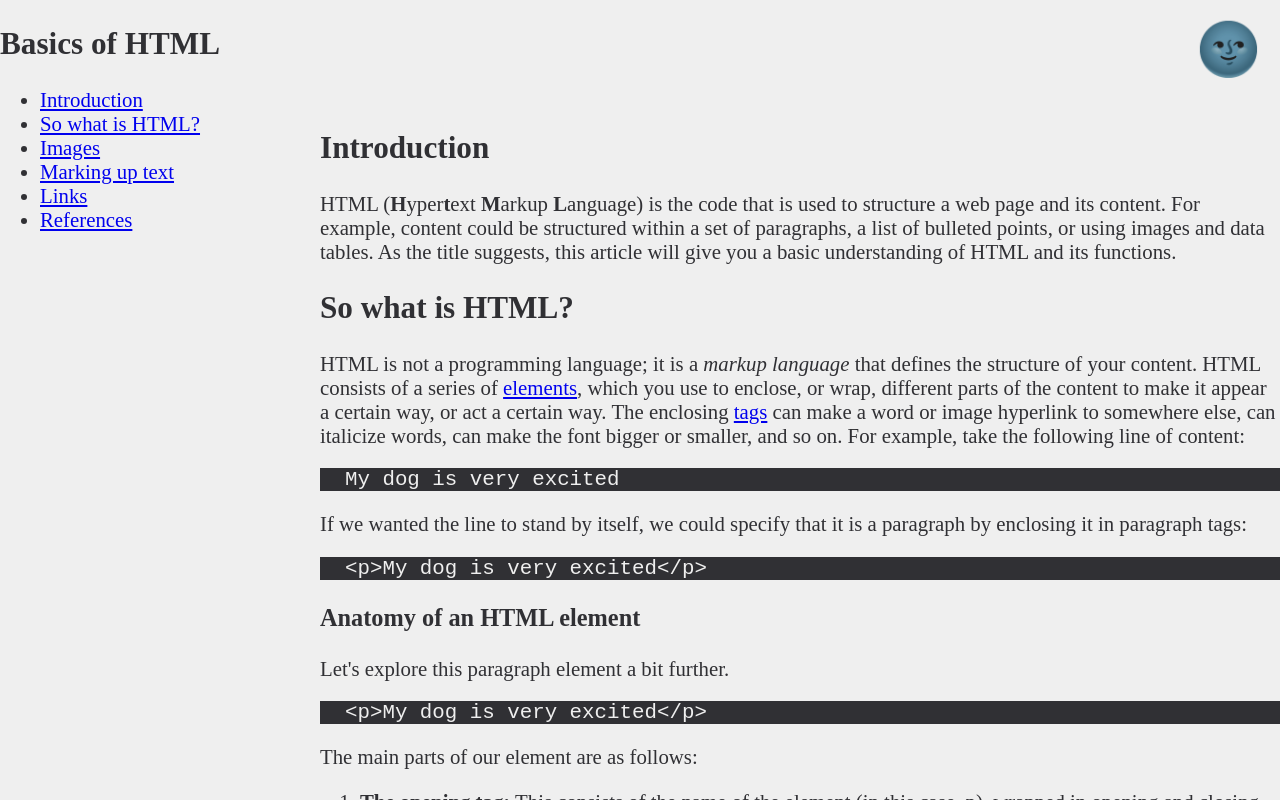
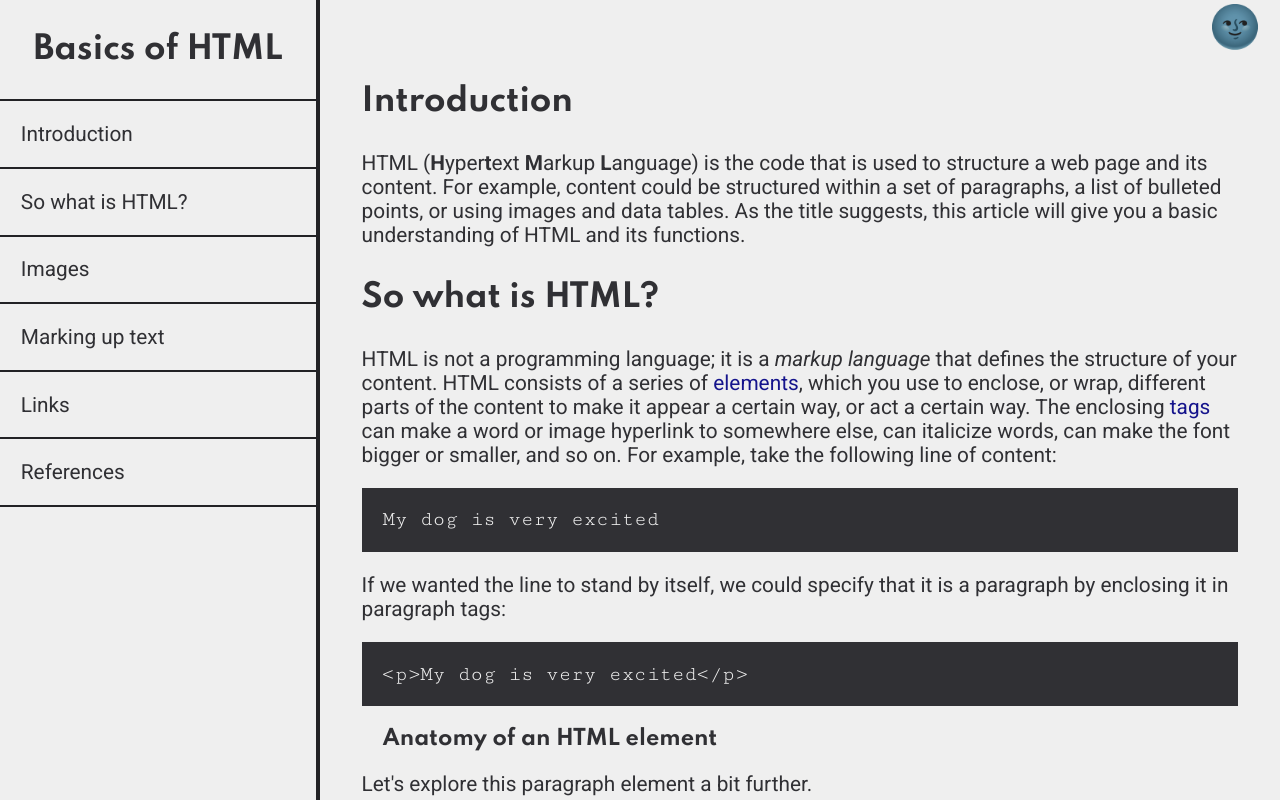
Before and after one commit to k-nox/technical-doc, a plain HTML site: page index.html in a window 1280 px wide. Drawn offline with Linux system fonts and the light colour scheme.

Commit message:
Complete styling for all elements

```diff
--- a/index.html
+++ b/index.html
@@ -31,6 +31,11 @@
     <meta name="msapplication-TileColor" content="#603cba" />
     <meta name="msapplication-config" content="/images/browserconfig.xml" />
     <meta name="theme-color" content="#ffffff" />
+    <link rel="preconnect" href="https://fonts.gstatic.com" />
+    <link
+      href="https://fonts.googleapis.com/css2?family=Cutive+Mono&family=Roboto:ital,wght@0,400;0,700;1,400&family=Spartan:wght@400;600;700&display=swap"
+      rel="stylesheet"
+    />
     <link rel="stylesheet" href="main.css" />
     <title>Basics of HTML</title>
     <script
@@ -43,23 +48,29 @@
     <input type="checkbox" class="theme-switch" id="theme-switch" />
     <div class="content">
       <label for="theme-switch" class="switch-label"></label>
-      <nav id="navbar" class="navbar">
+      <nav id="navbar" class="nav-bar">
         <header>
           <h1>Basics of HTML</h1>
         </header>
-        <ul>
-          <li><a href="#Introduction" class="nav-link">Introduction</a></li>
-          <li>
+        <ul class="nav-list">
+          <li class="nav-item">
+            <a href="#Introduction" class="nav-link">Introduction</a>
+          </li>
+          <li class="nav-item">
             <a href="#So_what_is_HTML&quest;" class="nav-link"
               >So what is HTML?</a
             >
           </li>
-          <li><a href="#Images" class="nav-link">Images</a></li>
-          <li>
+          <li class="nav-item">
+            <a href="#Images" class="nav-link">Images</a>
+          </li>
+          <li class="nav-item">
             <a href="#Marking_up_text" class="nav-link">Marking up text</a>
           </li>
-          <li><a href="#Links" class="nav-link">Links</a></li>
-          <li><a href="#References" class="nav-link">References</a></li>
+          <li class="nav-item"><a href="#Links" class="nav-link">Links</a></li>
+          <li class="nav-item">
+            <a href="#References" class="nav-link">References</a>
+          </li>
         </ul>
       </nav>
       <div class="scroll">
@@ -117,7 +128,7 @@
                 <h3>Anatomy of an HTML element</h3>
                 <p>Let's explore this paragraph element a bit further.</p>
                 <pre>
-  <code><span class="open-tag">&lt;p&gt;</span><span class="code-content">My dog is very excited</span><span class="close-tag">&lt;/p&gt;</span></code>
+<code><span class="open-tag">&lt;p&gt;</span>My dog is very excited<span class="close-tag">&lt;/p&gt;</span></code>
 </pre>
                 <!-- USE CSS TO STYLE OPEN-TAG AND CLOSE-TAG IN DIFFERENT COLORS -->
                 <p>The main parts of our element are as follows:</p>
@@ -128,7 +139,7 @@
                     closing <strong>angle brackets</strong>. This states where
                     the element begins or start to take effect — in this case
                     where the paragraph begins. The opening tag is shown in
-                    <span class="open-tag">INSERT COLOR NAME HERE</span>
+                    <span class="open-tag">green</span>.
                   </li>
                   <li>
                     <strong>The closing tag:</strong> This is the same as the
@@ -137,14 +148,12 @@
                     where the element ends — in this case where the paragraph
                     ends. Failing to add a closing tag is one of the standard
                     beginner errors and can lead to strange results. The closing
-                    tag is shown in
-                    <span class="close-tag">INSERT COLOR NAME HERE</span>
+                    tag is shown in <span class="close-tag">red</span>.
                   </li>
                   <li>
                     <strong>The content:</strong> This is the content of the
                     element, which in this case, is just text. The content is
-                    shown in
-                    <span class="code-content">INSERT COLOR NAME HERE</span>.
+                    shown in between the opening and closing tags.
                   </li>
                   <li>
                     <strong>The element:</strong> The opening tag, the closing
@@ -154,7 +163,7 @@
                 <p>
                   Elements can also have attributes. The attribute in the
                   following example is shown in
-                  <span class="attribute">INSERT COLOR NAME HERE</span>:
+                  <span class="attribute">pink</span>:
                 </p>
                 <pre>
 <code>&lt;p <span class="attribute">class="editor-note"</span>&gt;My dog is very excited&lt;/p&gt;</code>
--- a/main.css
+++ b/main.css
@@ -3,9 +3,36 @@ html {
 }
 body {
   font-size: 1rem;
-  font-size: clamp(100%, 0.5rem + 1vw, 1.5rem);
+  font-size: clamp(100%, 0.5rem + 1vw, 2rem);
+  font-family: "Roboto", sans-serif;
+}
+* {
   margin: 0;
   padding: 0;
+  box-sizing: border-box;
+}
+p {
+  margin: 1em 0;
+}
+li {
+  margin: 0.5em 0;
+}
+a {
+  color: var(--link-text);
+  text-decoration: none;
+}
+a:hover,
+a:focus,
+a:active {
+  text-decoration: underline;
+}
+a code {
+  color: var(--code-link-text);
+}
+a code:hover {
+  color: var(--link-text);
+  background-color: var(--bg-color);
+  transition: color 0.2s, background-color 0.2s;
 }
 :root {
   /* light mode */
@@ -15,9 +42,8 @@ body {
   --light-switch-text: "switch to dark mode";
   --light-text: rgba(48, 48, 52, 1);
   --light-bg: rgba(239, 239, 239, 1);
-  --light-theme: rgba(48, 48, 201, 1);
-  --light-code-bg: rgba(48, 48, 52, 1);
-  --light-code-text: rgba(239, 239, 239, 1);
+  --light-theme: rgb(34, 34, 37);
+  --light-link-text: rgba(21, 20, 140, 1);
 
   /* dark mode */
   --dark-switch-shadow: rgba(252, 228, 119, 1);
@@ -25,9 +51,8 @@ body {
   --dark-switch-text: "switch to light mode";
   --dark-text: rgba(239, 239, 239, 1);
   --dark-bg: rgba(48, 48, 52, 1);
-  --dark-theme: rgba(129, 102, 143, 1);
-  --dark-code-bg: rgba(239, 239, 239, 1);
-  --dark-code-text: rgba(48, 48, 52, 1);
+  --dark-theme: rgb(81, 63, 90);
+  --dark-link-text: rgba(82, 224, 255, 1);
 
   /* default mode */
   --switch-shadow-color: var(--light-switch-shadow);
@@ -36,8 +61,10 @@ body {
   --text-color: var(--light-text);
   --bg-color: var(--light-bg);
   --theme-color: var(--light-theme);
-  --code-bg: var(--light-code-bg);
-  --code-text: var(--light-code-text);
+  --code-bg: var(--dark-bg);
+  --code-text: var(--dark-text);
+  --link-text: var(--light-link-text);
+  --code-link-text: var(--dark-link-text);
 }
 /* switched mode */
 .theme-switch:checked ~ .content {
@@ -47,8 +74,10 @@ body {
   --text-color: var(--dark-text);
   --bg-color: var(--dark-bg);
   --theme-color: var(--dark-theme);
-  --code-bg: var(--dark-code-bg);
-  --code-text: var(--dark-code-text);
+  --code-bg: var(--light-bg);
+  --code-text: var(--light-text);
+  --link-text: var(--dark-link-text);
+  --code-link-text: var(--light-link-text);
 }
 .theme-switch {
   position: absolute;
@@ -62,20 +91,20 @@ body {
   cursor: pointer;
   display: flex;
   justify-content: flex-end;
+  align-items: center;
+  grid-area: theme;
   padding: 2%;
-  grid-area: theme;
 }
 .switch-label::before {
-  align-self: center;
   content: var(--switch-text);
   color: var(--switch-shadow-color);
   font-size: 0.875em;
   opacity: 0;
-  padding-left: 1%;
+  padding-right: 2%;
 }
 .switch-label::after {
   content: var(--switch-icon);
-  font-size: 2.5em;
+  font-size: 2em;
   transition: text-shadow 0.2s;
 }
 .theme-switch:focus ~ .content .switch-label::before,
@@ -91,14 +120,54 @@ body {
   background-color: var(--bg-color);
   transition: background-color 0.2s, color 0.2s;
   display: grid;
-  grid-template-rows: 5em calc(100vh - 5em);
+  grid-template-rows: 2.5em calc(100vh - 2.5em);
   grid-template-columns: 1fr 75vw;
   grid-template-areas:
     "nav theme"
     "nav main";
 }
-.navbar {
+.nav-bar {
   grid-area: nav;
+  overflow: auto;
+  border-right: 4px solid var(--theme-color);
+}
+.nav-list {
+  list-style: none;
+}
+.nav-list:last-child {
+  border-bottom: 2px solid var(--theme-color);
+}
+.nav-item {
+  border-top: 2px solid var(--theme-color);
+  margin: 0;
+}
+.nav-link {
+  padding: 1em;
+  color: var(--text-color);
+  text-decoration: none;
+  display: block;
+}
+.nav-link:hover,
+.nav-link:focus,
+.nav-link:active {
+  text-decoration: underline;
+  color: var(--code-text);
+  background-color: var(--code-bg);
+  transition: color 0.2s;
+  width: 100%;
+}
+h1,
+h2,
+h3 {
+  margin: 1em 0;
+  font-family: "Spartan", sans-serif;
+}
+h1 {
+  text-align: center;
+}
+h3 {
+  font-size: 1em;
+  text-indent: 1em;
 }
 pre {
   overflow-x: auto;
@@ -106,15 +175,30 @@ pre {
   color: var(--code-text);
   transition: background-color 0.2s, color 0.2s;
   margin: 0 auto;
+  padding: 1em;
+  margin: 0.5em 0;
 }
 code {
   background-color: var(--code-bg);
   color: var(--code-text);
+  font-family: "Cutive Mono", monospace;
+  transition: background-color 0.2s, color 0.2s;
 }
 .scroll {
   grid-area: main;
-  overflow: auto;
+  overflow-y: scroll;
+  scroll-behavior: smooth;
 }
 .main {
   height: 1000px;
+  margin: 0 2em;
 }
+.open-tag {
+  color: rgba(3, 180, 3);
+}
+.close-tag {
+  color: red;
+}
+.attribute {
+  color: rgb(255, 125, 147);
+}
```
Lines whose indentation alone changed are shown as unchanged.
